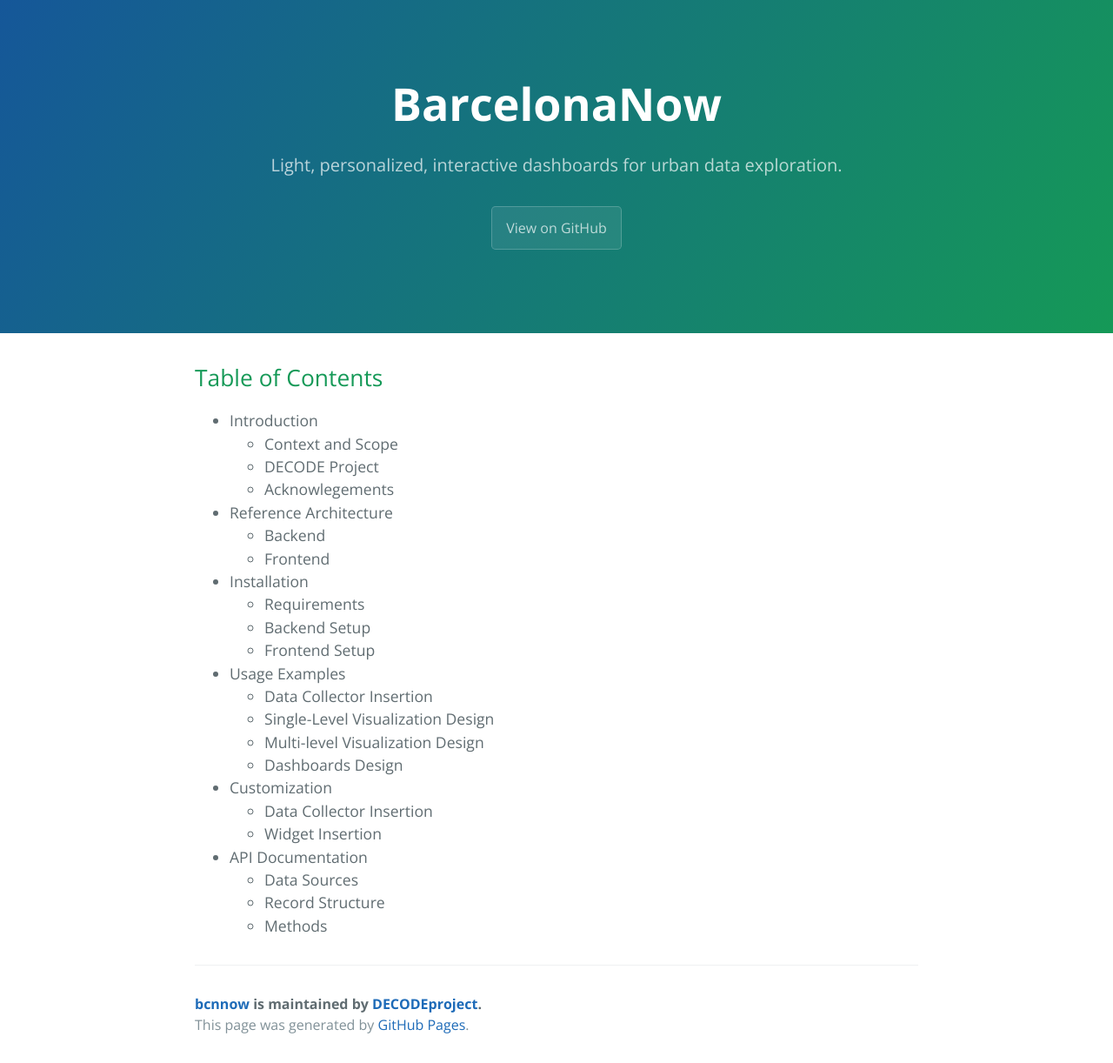
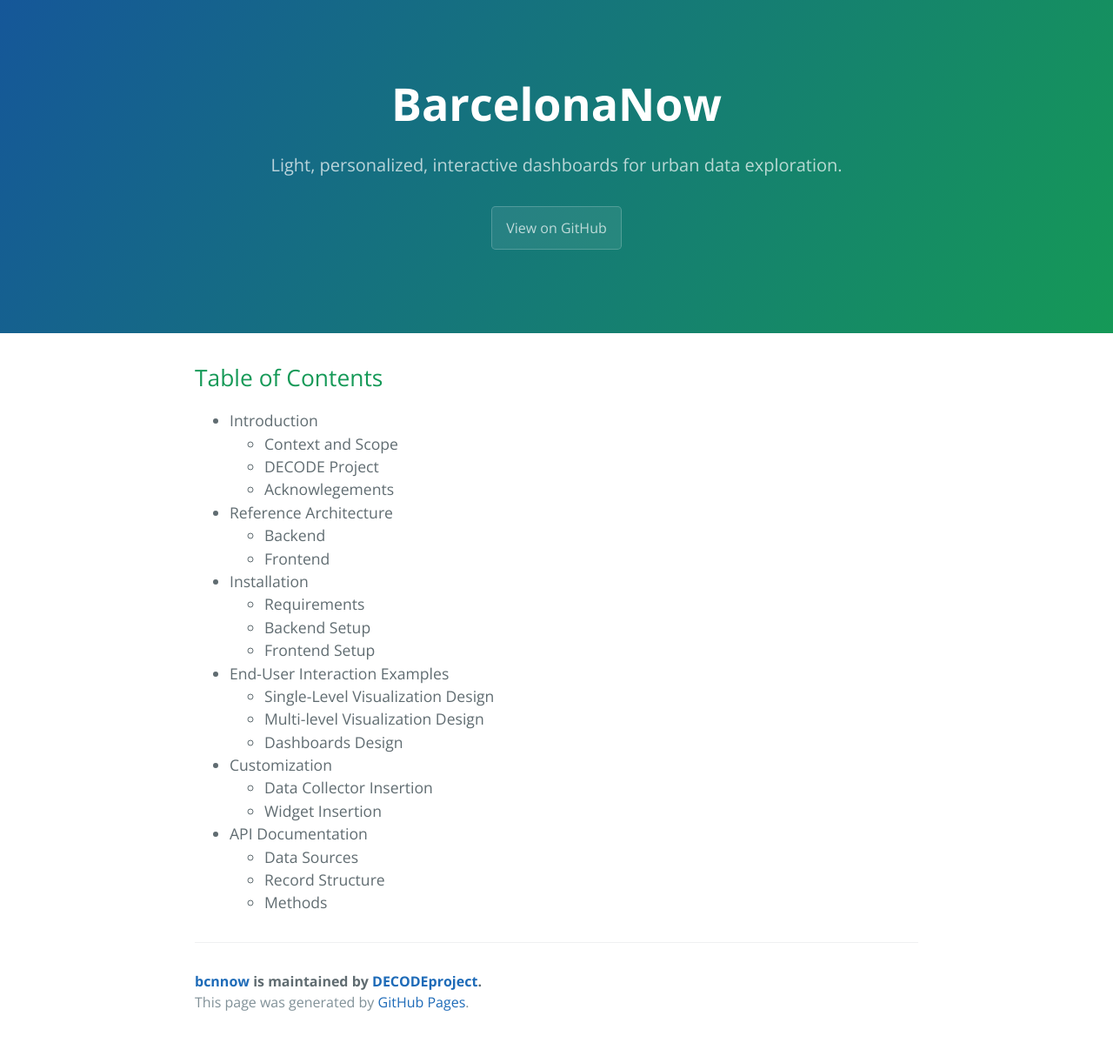
Before and after one commit to DECODEproject/bcnnow, a Jekyll site: the page built from docs/index.md, in a window 1280 px wide. Shown: the whole page at 87% size. Built offline with Jekyll 4.4.1, drawn with Linux system fonts in a browser that asks for light colours; our own code applies the rules of GitHub Pages for plain Markdown files; after the commit the page ends 1196 px from its top, so only the background shows below that.

Commit message:
BarcelonaNow v0.0.1

```diff
--- a/docs/index.md
+++ b/docs/index.md
@@ -16,8 +16,7 @@ layout: default
   - Requirements
   - Backend Setup
   - Frontend Setup
-- Usage Examples
-  - Data Collector Insertion
+- End-User Interaction Examples
   - Single-Level Visualization Design
   - Multi-level Visualization Design
   - Dashboards Design
```
